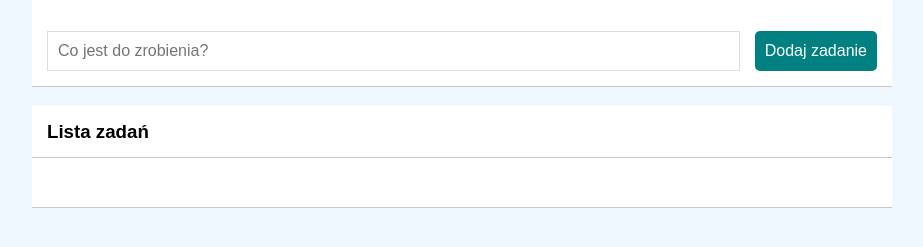
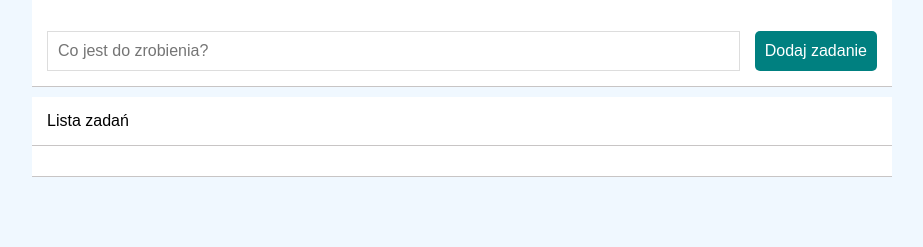
Before and after one commit to MateuszOwczarek28/short-list-to-do-2, a plain HTML site: page index.html in a window 1280 px wide. Shown: the part 143-390 px from the top of the page, without its empty margins (178-1101 px from the left). Drawn offline with nearby package versions, Linux system fonts and the light colour scheme.

Commit message:
add header

```diff
--- a/index.html
+++ b/index.html
@@ -9,7 +9,7 @@
     <meta property="og:image" content="picture\idealny-plan.png">
     <link rel="stylesheet" href="https://cdnjs.cloudflare.com/ajax/libs/normalize/8.0.1/normalize.min.css"
         integrity="sha512-NhSC1YmyruXifcj/KFRWoC561YpHpc5Jtzgvbuzx5VozKpWvQ+4nXhPdFgmx8xqexRcpAglTj9sIBWINXa8x5w=="
-        crossorigin="anonymous" referrerpolicy="no-referrer"/>
+        crossorigin="anonymous" referrerpolicy="no-referrer" />
     <link href="CSS/style.css" rel="stylesheet">
     <link href="CSS/container.css" rel="stylesheet">
     <link href="CSS/section.css" rel="stylesheet">
@@ -37,11 +37,12 @@
             </div>
         </section>
         <section class="section">
-            <h3 class="section__header">Lista zadań</h3>
-            <div class="buttons js-buttons">
-                <button class="buttons__section js-toggleHideDoneTasks"></button>
-                <button class="buttons__section js-markAllDone"></button>
-            </div>
+            <header class="section__header">Lista zadań</h3>
+                <div class="buttons js-buttons">
+                    <button class="buttons__section js-toggleHideDoneTasks"></button>
+                    <button class="buttons__section js-markAllDone"></button>
+                </div>
+            </header>
             <div class="section__content">
                 <ul class="tasks js-tasks">
                 </ul>
```
